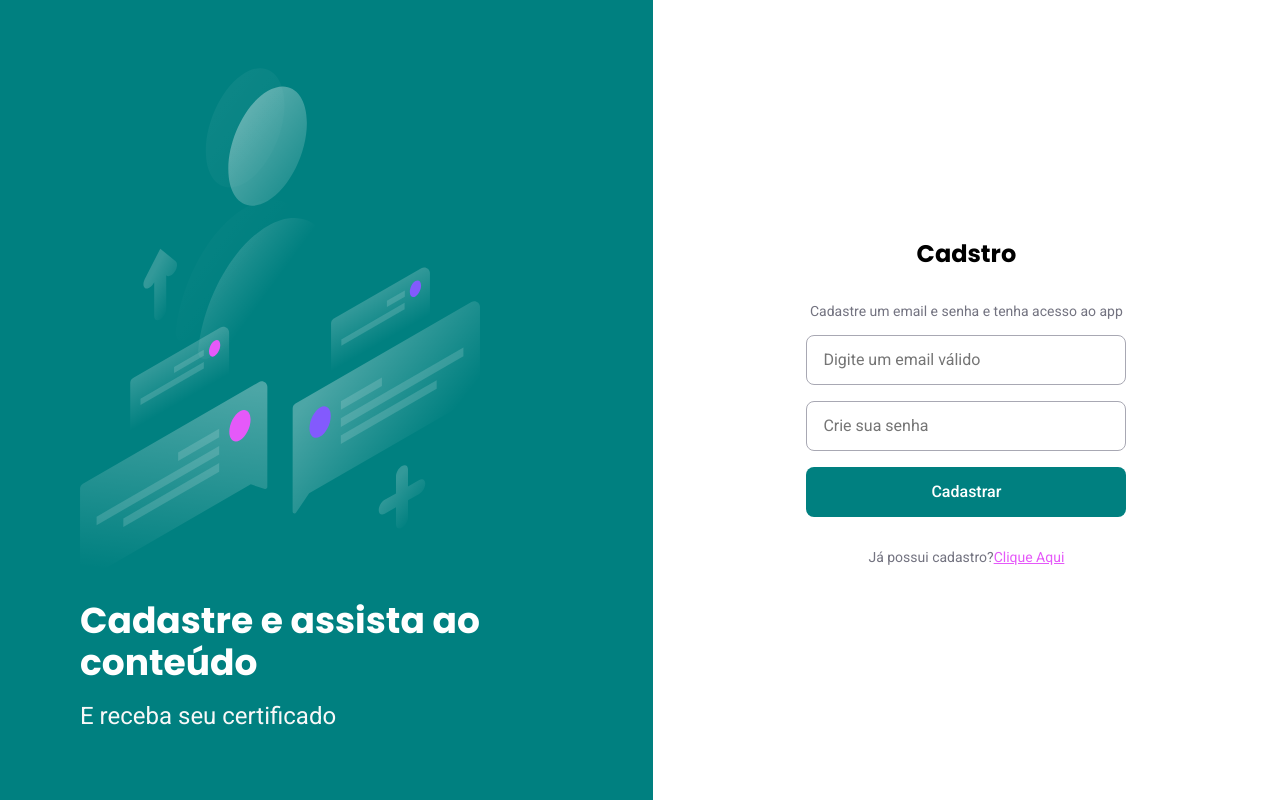
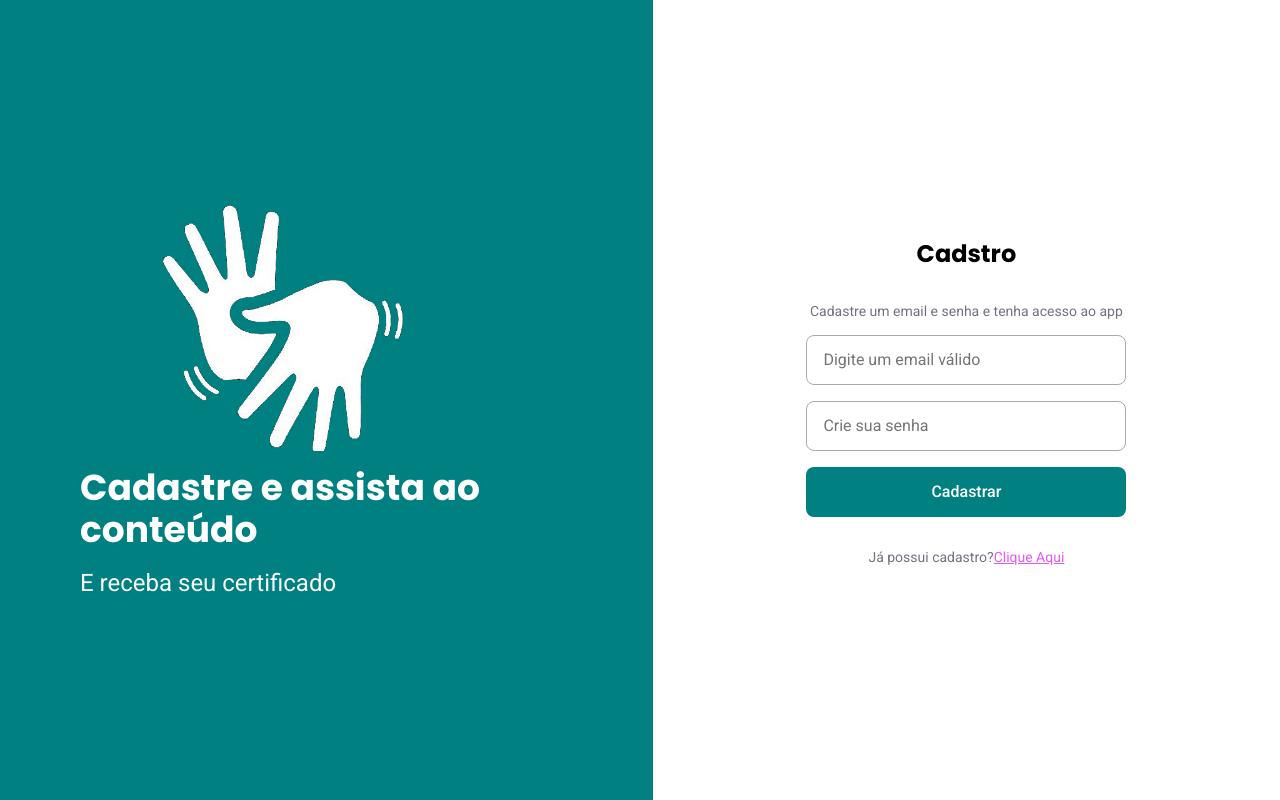
Before and after one commit to JaksonJose/sinalito-v1, a React (Create React App) app: page /signup in a window 1280 px wide. Built offline with nearby package versions, Linux system fonts and the light colour scheme; no server answers.

Commit message:
changed the image and the alt message

```diff
--- a/src/component/Certification/certification.scss
+++ b/src/component/Certification/certification.scss
@@ -16,6 +16,7 @@
 
 .certificate-wrapper {
   width: 100%;
+  height: 500px;
 
   border-radius: 8px;
   box-shadow: 0 4px 8px 0 rgba(0, 0, 0, 0.2);
--- a/src/component/Certification/index.tsx
+++ b/src/component/Certification/index.tsx
@@ -1,6 +1,6 @@
 import Modal from 'react-modal';
 import Translation from '../../resources/translation.json'
-import illustration from '../../assets/images/illustration.svg';
+import libras from '../../assets/images/libras.png';
 import { useAuth } from '../../hookies/useAuth';
 import './certification.scss';
 
@@ -23,7 +23,7 @@ export function Certification({isModalOpened, Info} : any){
     <div className="certification-container">
       <div className="certificate-wrapper">
         <div className="logo-img">
-          <img src={illustration} alt="Ilustração simbolizando perguntas e respostas" />
+          <img src={libras} alt="Duas mãos fazendo o sinal Libras" />
           <strong>{Translation['Common.libras-course-online']}</strong>
           <p>Interaja e Receba certificados</p>
         </div>
--- a/src/pages/Signin/index.tsx
+++ b/src/pages/Signin/index.tsx
@@ -19,7 +19,7 @@ export function Signin(){
   return(
     <div id="page-auth">
       <aside>
-        <img src={libras} alt="Ilustração simbolizando perguntas e respostas" />
+        <img src={libras} alt="Duas mãos fazendo sinal de libras" />
         <strong>{Translation['Common.libras-course-online']}</strong>
         <p>{Translation['Signin.Receive-Your-Certification']}</p>
       </aside>
--- a/src/pages/Signup/index.tsx
+++ b/src/pages/Signup/index.tsx
@@ -1,5 +1,5 @@
 import { Link } from 'react-router-dom';
-import illustration from '../../assets/images/illustration.svg';
+import libras from '../../assets/images/libras.png';
 import { Button } from '../../component/Button';
 import Translation from '../../resources/translation.json'
 import '../Signin/auth.scss';
@@ -8,7 +8,7 @@ export function Signup(){
   return(
     <div id="page-auth">
       <aside>
-        <img src={illustration} alt="Ilustração simbolizando perguntas e respostas" />
+        <img src={libras} alt="Duas Mãos fazendo o sinal de Libras" />
         <strong>{Translation['Signup.Watch-Content']}</strong>
         <p>{Translation['Signup.Receive-Your-Certificate']}</p>
       </aside>
```
